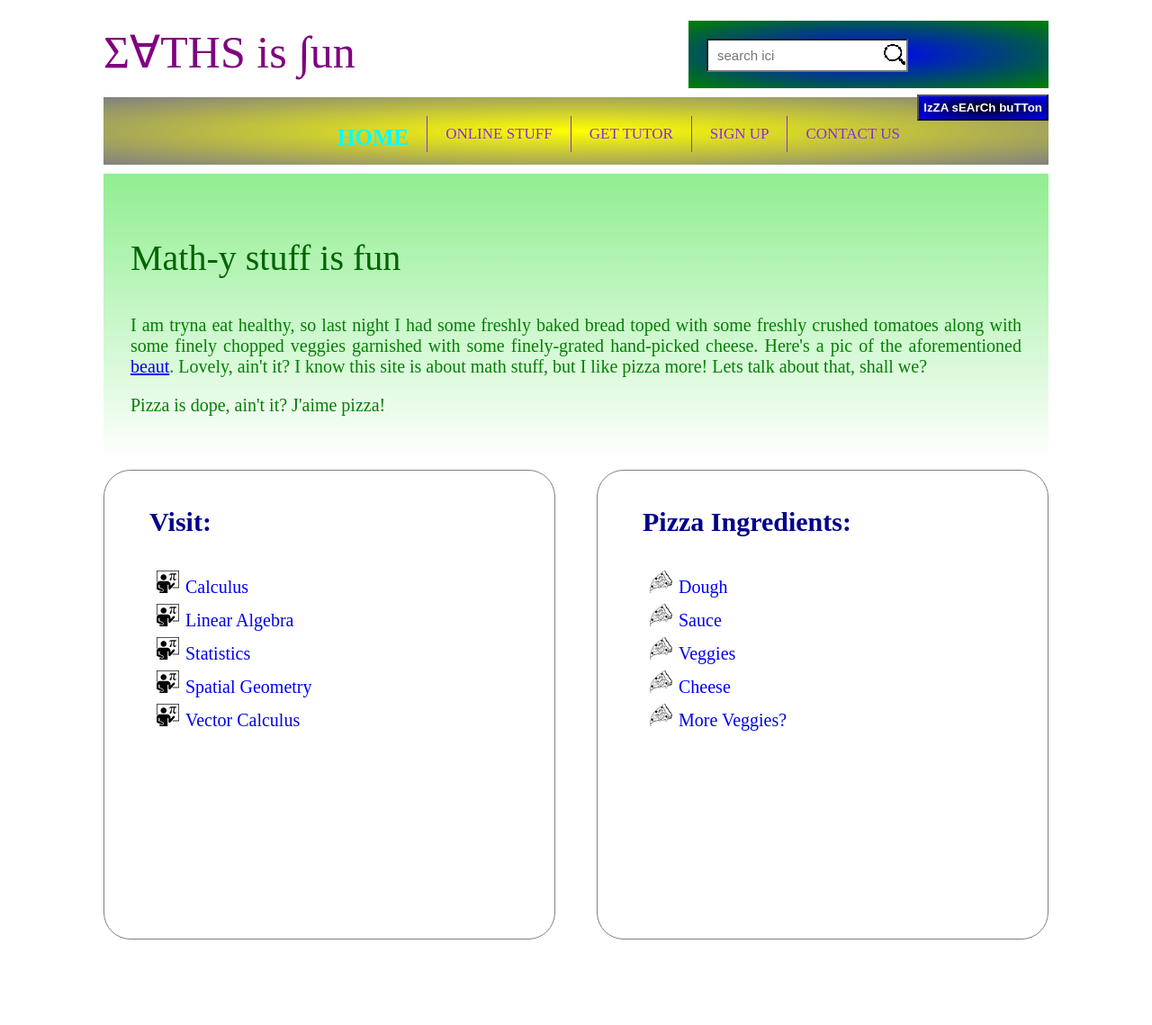
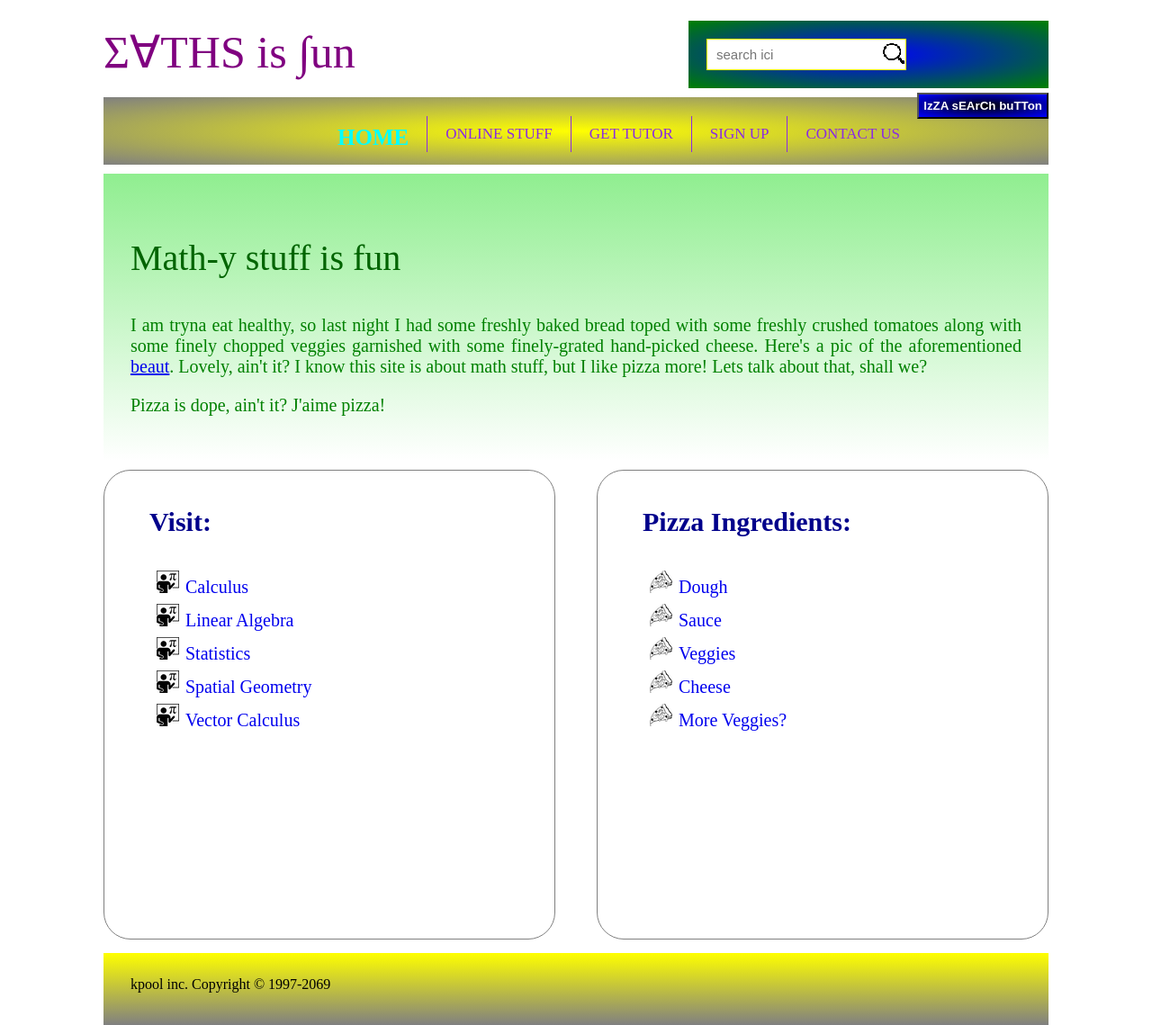
Before and after one commit to kunnapool/Math-Website-html-css-, a plain HTML site: page index.html in a window 1280 px wide. Shown: the whole page at 90% size. Before the commit the page ends 1044 px from the top, so only its background shows below. Drawn offline with Linux system fonts and the light colour scheme.

Commit message:
Completed page layout(html & css)

```diff
--- a/index.html
+++ b/index.html
@@ -34,7 +34,7 @@
         <!--
                     Contain the main page
         -->
-        <div id="container" name="container">
+        <div id="container">
 
             <!--
                         HEADER
@@ -47,7 +47,7 @@
 
                 <div id="brand">
 
-                    <h1><a href>&Sigma;&forall;THS is &int;un</a></h1>
+                    <h1><a href="#">&Sigma;&forall;THS is &int;un</a></h1>
 
                 </div>
 
@@ -97,7 +97,7 @@
             <div id="introduction">
 
                 <h3>Math-y stuff is fun</h3>
-                <p>I am tryna eat healthy, so last night I had some freshly baked bread toped with some freshly crushed tomatoes along with some finely chopped veggies garnished with some finely-grated hand-picked cheese. Here's a pic of the aforementioned <a href="https://www.google.com/search?biw=1005&bih=821&tbm=isch&sa=1&ei=JZ81XL_wM8aq0PEPhsqS4AE&q=veggie+pizza&oq=veggie+pizza&gs_l=img.3..0i67j0j0i67j0l7.7151.8089..8388...0.0..0.138.629.5j2......0....1..gws-wiz-img.......0i7i30j0i10.A27yu5Ty3xc#imgrc=_" target="_blank">beaut</a>. Lovely, ain't it? I know this site is about math stuff, but I like pizza more! Lets talk about that, shall we?</p>
+                <p>I am tryna eat healthy, so last night I had some freshly baked bread toped with some freshly crushed tomatoes along with some finely chopped veggies garnished with some finely-grated hand-picked cheese. Here's a pic of the aforementioned <a href="https://www.google.com/search?biw=873&bih=821&tbm=isch&sa=1&ei=zX43XL-yM8mO0gKBtq8w&q=pizza&oq=pizza&gs_l=img.3..0i67l3j0j0i67j0j0i67l4.2457.3127..3520...0.0..0.39.145.4......0....1..gws-wiz-img.......0i10j0i7i30.1QPohbuwHTI" target="_blank">beaut</a>. Lovely, ain't it? I know this site is about math stuff, but I like pizza more! Lets talk about that, shall we?</p>
                 <p>Pizza is dope, ain't it? J'aime pizza!</p>
 
             </div>
@@ -150,6 +150,20 @@
 
             </div>
 
+            <div class="clear"></div>
+
+            <footer class="footer">
+
+
+                <div>
+                    <p>kpool inc. Copyright &copy; 1997-2069</p>
+                </div>
+
+
+
+            </footer>
+
+
         </div>
 
 
--- a/styling.css
+++ b/styling.css
@@ -1,5 +1,8 @@
 
-
+body
+{
+    font: "Bookman Old Style";
+}
 
 #container
 {
@@ -35,7 +38,9 @@ h1 a
     width: 400px;
     height: 75px;
     margin-top: 15px;
-    background: radial-gradient(blue, green);
+    background: -webkit-radial-gradient(blue, green);
+    background: -o-radial-gradient(blue, green);
+    background: -moz-radial-gradient(blue, green);
 }
 
 
@@ -50,11 +55,14 @@ h1 a
     margin-top: 20px;
     margin-right: 30px;
 
+
     /* text padding */
     padding: 10px;
     font-size: 15px;
 
-    background: white url(images/search.png) right center no-repeat;
+    background: white url(images/search.png) right
+    center no-repeat;
+    border: 1px solid yellow;
 
 }
 
@@ -233,3 +241,11 @@ ul
 {
     list-style-image: url(images/pizza.png);
 }
+
+.footer
+{
+    height: 60px;
+    background: linear-gradient(yellow, grey);
+    padding: 10px 30px;
+    margin-top: 15px;
+}
```
Also changed, not shown: 1 other file.
